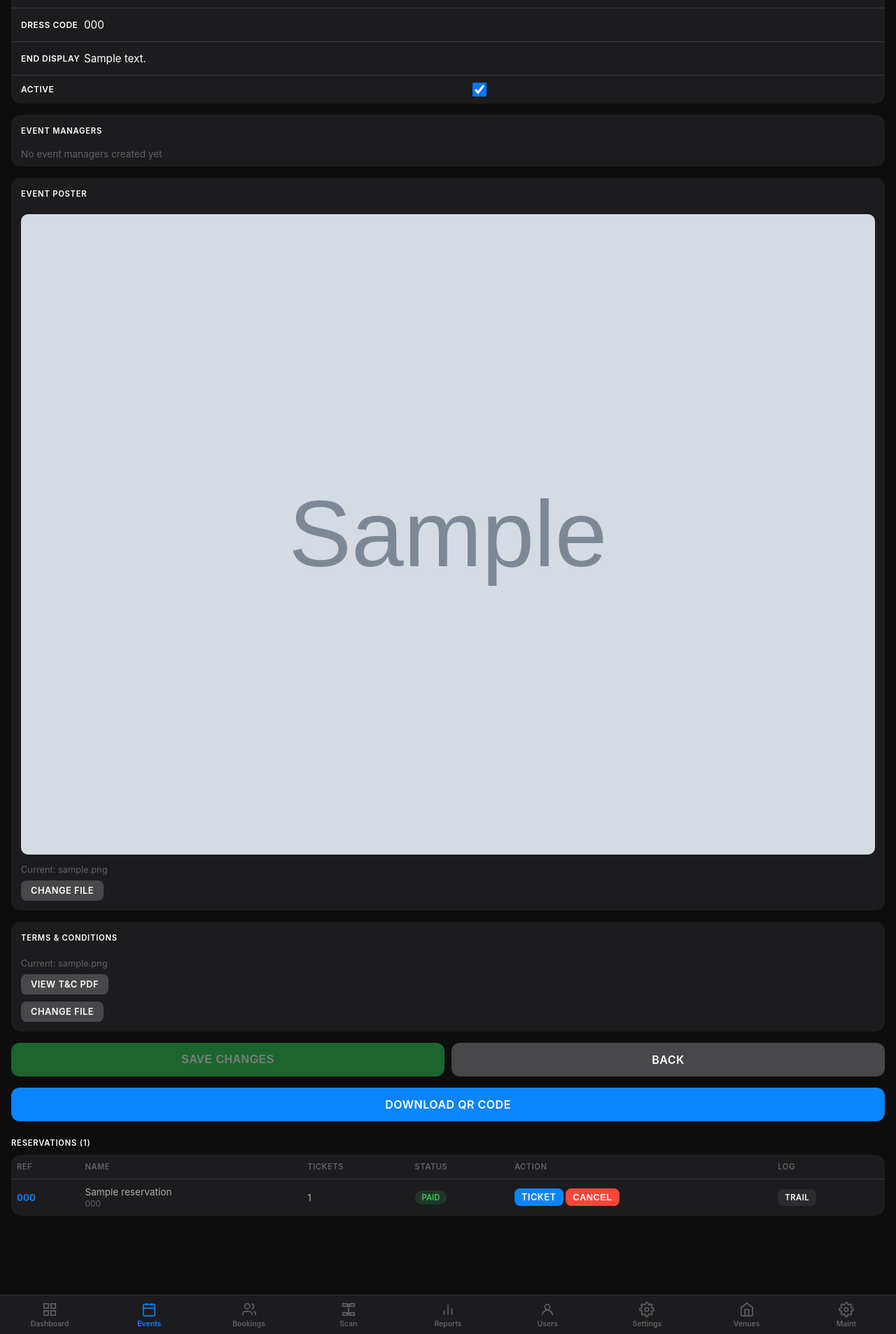
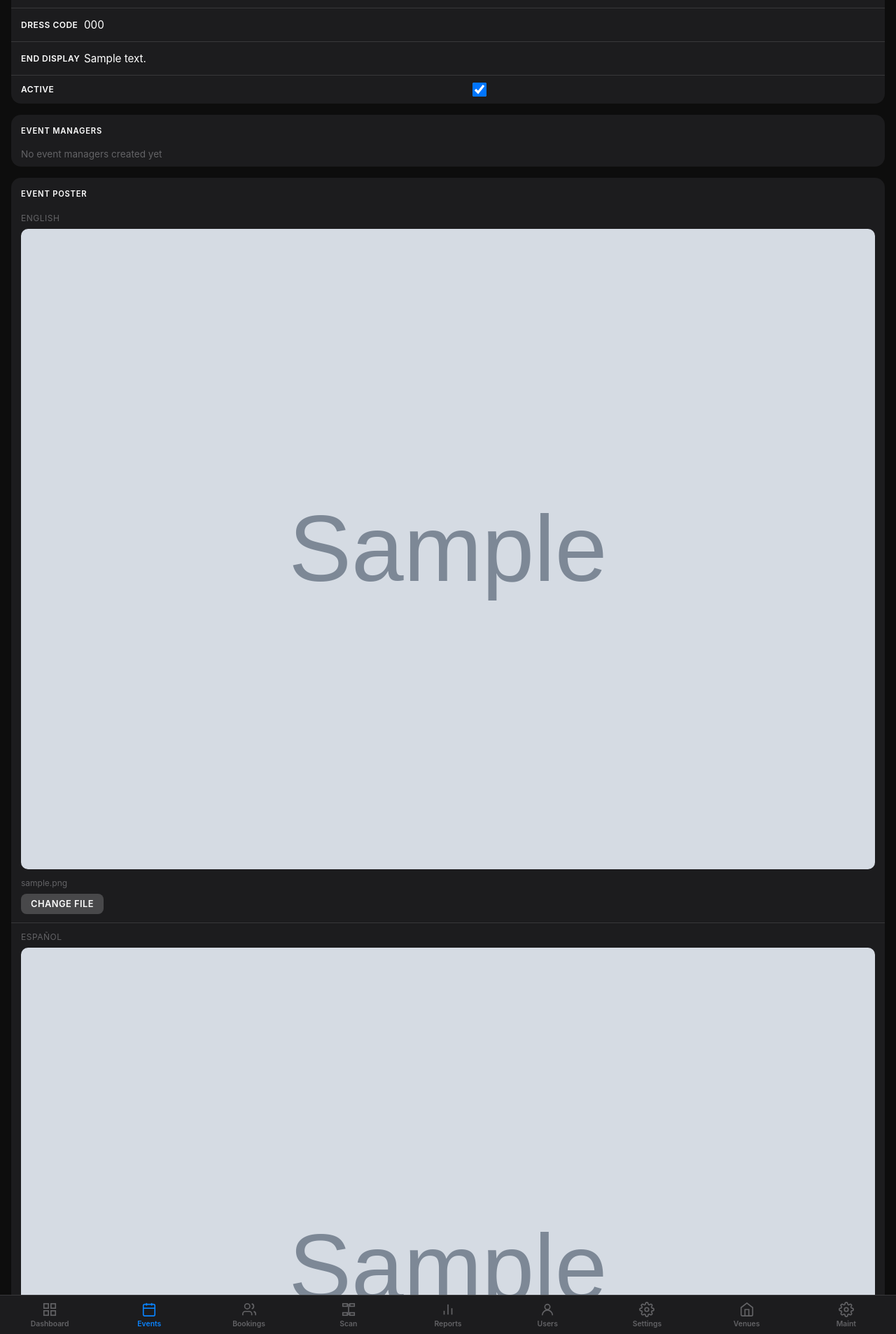
Before and after one commit to IndaloMan/EventManagement, a Flask app: page /admin/events/1 in a window 1280 px wide. Shown: the part 694-2600 px from the top of the page at 70% size. Run offline with Flask 3, Linux system fonts and the light colour scheme; a user stored in the database is signed in; tables that the repository leaves empty hold one stand-in row (values such as "Sample post"); grey boxes marked "Sample" are stand-in pictures.

Commit message:
Add language-specific poster and T&C files using naming convention
Convention: {event_code}_{type}_{lang}.{ext}
Examples: A3F9C2_poster_en.jpg, A3F9C2_poster_es.jpg, A3F9C2_terms_es.pdf

- get_event_file(event, type, lang): resolves correct file with fallback chain
  (lang-specific → English → legacy filename)
- _save_event_file(): saves with convention, cleans up stale extension variants
- event_detail.html: per-language upload slots for poster and terms,
  driven by SUPPORTED_LANGUAGES (auto-expands for future languages)
- Public templates: reserve, embed, business_events, embed_business all use
  event_file() to serve language-matched poster and T&C
- Terms checkbox in reserve route checks language-specific file existence
- Adding a new language requires only translations.py changes

Co-Authored-By: Claude Sonnet 4.6 <noreply@anthropic.com>

```diff
--- a/app.py
+++ b/app.py
@@ -85,6 +85,46 @@ def owner_or_above(f):
             abort(403)
         return f(*args, **kwargs)
     return decorated
+
+
+def get_event_file(event, file_type, lang='en'):
+    """Return filename for a language-specific event file, with fallbacks.
+
+    Priority: {event_code}_{type}_{lang}.ext → English version → legacy filename.
+    """
+    upload_folder = app.config.get('UPLOAD_FOLDER', 'static/uploads')
+    exts = ['jpg', 'jpeg', 'png', 'gif', 'webp'] if file_type == 'poster' else ['pdf']
+
+    if event.event_code:
+        for try_lang in ([lang, 'en'] if lang != 'en' else ['en']):
+            for ext in exts:
+                fname = f"{event.event_code}_{file_type}_{try_lang}.{ext}"
+                if os.path.exists(os.path.join(upload_folder, fname)):
+                    return fname
+
+    # Legacy fallback for files uploaded before this convention
+    return event.poster_filename if file_type == 'poster' else event.terms_filename
+
+
+def _save_event_file(file_obj, event_code, file_type, lang):
+    """Save uploaded file using naming convention, removing stale extension variants."""
+    if not file_obj or not file_obj.filename:
+        return
+    ext = file_obj.filename.rsplit('.', 1)[-1].lower() if '.' in file_obj.filename else ''
+    if file_type == 'poster' and ext not in {'png', 'jpg', 'jpeg', 'gif', 'webp'}:
+        return
+    if file_type == 'terms' and ext != 'pdf':
+        return
+    upload_folder = app.config['UPLOAD_FOLDER']
+    # Remove existing file for this slot with any extension
+    for old_ext in (['jpg', 'jpeg', 'png', 'gif', 'webp'] if file_type == 'poster' else ['pdf']):
+        old_path = os.path.join(upload_folder, f"{event_code}_{file_type}_{lang}.{old_ext}")
+        if os.path.exists(old_path):
+            os.remove(old_path)
+    file_obj.save(os.path.join(upload_folder, f"{event_code}_{file_type}_{lang}.{ext}"))
+
+
+app.jinja_env.globals['event_file'] = get_event_file
 
 
 @app.template_filter('fmt_eur')
@@ -187,7 +227,7 @@ def reserve(event_id):
             flash('Name and email are required.', 'error')
             return render_template('reserve.html', event=event)
 
-        if event.terms_filename and not request.form.get('agree_terms'):
+        if get_event_file(event, 'terms', get_lang()) and not request.form.get('agree_terms'):
             flash('You must agree to the Terms and Conditions.', 'error')
             return render_template('reserve.html', event=event)
 
@@ -765,17 +805,11 @@ def admin_event_detail(event_id):
         event.dress_code = request.form.get('dress_code', '').strip()
         event.is_active = 'is_active' in request.form
 
-        poster = request.files.get('poster')
-        if poster and poster.filename and allowed_file(poster.filename):
-            filename = secure_filename(f"event_{event.id}_{poster.filename}")
-            poster.save(os.path.join(app.config['UPLOAD_FOLDER'], filename))
-            event.poster_filename = filename
-
-        terms = request.files.get('terms')
-        if terms and terms.filename and terms.filename.lower().endswith('.pdf'):
-            filename = secure_filename(f"terms_{event.id}_{terms.filename}")
-            terms.save(os.path.join(app.config['UPLOAD_FOLDER'], filename))
-            event.terms_filename = filename
+        for lang_code, _ in SUPPORTED_LANGUAGES:
+            _save_event_file(request.files.get(f'poster_{lang_code}'),
+                             event.event_code, 'poster', lang_code)
+            _save_event_file(request.files.get(f'terms_{lang_code}'),
+                             event.event_code, 'terms', lang_code)
 
         if current_user.role_exact in ('global_admin', 'owner'):
             event.managers.clear()
--- a/templates/admin/event_detail.html
+++ b/templates/admin/event_detail.html
@@ -104,36 +104,44 @@
 
     <div class="field-group">
         <p class="field-group-label">Event Poster</p>
-        <div style="padding: 14px;">
-            {% if event.poster_filename %}
-            <img src="{{ url_for('static', filename='uploads/' + event.poster_filename) }}" alt="Poster" class="event-poster" style="margin-bottom: 10px;">
-            <div style="font-size: 0.8rem; color: var(--text3); margin-bottom: 8px;">Current: {{ event.poster_filename }}</div>
+        {% for code, name in supported_languages %}
+        {% set current_poster = event_file(event, 'poster', code) %}
+        <div style="padding: 12px 14px; {% if not loop.last %}border-bottom: 1px solid var(--border);{% endif %}">
+            <p style="font-size: 0.75rem; color: var(--text3); margin-bottom: 8px; text-transform: uppercase; letter-spacing: 0.5px;">{{ name }}</p>
+            {% if current_poster %}
+            <img src="{{ url_for('static', filename='uploads/' + current_poster) }}" alt="Poster" class="event-poster" style="margin-bottom: 8px;">
+            <div style="font-size: 0.75rem; color: var(--text3); margin-bottom: 8px;">{{ current_poster }}</div>
             {% endif %}
             <div style="display: flex; align-items: center; gap: 10px; flex-wrap: wrap;">
                 <label class="btn btn-surface btn-sm" style="cursor: pointer; margin: 0;">
-                    {% if event.poster_filename %}Change File{% else %}Choose File{% endif %}
-                    <input type="file" name="poster" accept="image/*" style="display: none;" onchange="showChosen(this, 'poster-chosen')">
+                    {% if current_poster %}Change File{% else %}Choose File{% endif %}
+                    <input type="file" name="poster_{{ code }}" accept="image/*" style="display: none;" onchange="showChosen(this, 'poster-chosen-{{ code }}')">
                 </label>
-                <span id="poster-chosen" style="font-size: 0.8rem; color: var(--text2);"></span>
+                <span id="poster-chosen-{{ code }}" style="font-size: 0.8rem; color: var(--text2);"></span>
             </div>
         </div>
+        {% endfor %}
     </div>
 
     <div class="field-group">
         <p class="field-group-label">Terms &amp; Conditions</p>
-        <div style="padding: 14px;">
-            {% if event.terms_filename %}
-            <div style="font-size: 0.8rem; color: var(--text3); margin-bottom: 8px;">Current: {{ event.terms_filename }}</div>
-            <a href="{{ url_for('static', filename='uploads/' + event.terms_filename) }}" target="_blank" class="btn btn-surface btn-sm" style="margin-bottom: 10px; display: inline-block;">View T&amp;C PDF</a>
+        {% for code, name in supported_languages %}
+        {% set current_terms = event_file(event, 'terms', code) %}
+        <div style="padding: 12px 14px; {% if not loop.last %}border-bottom: 1px solid var(--border);{% endif %}">
+            <p style="font-size: 0.75rem; color: var(--text3); margin-bottom: 8px; text-transform: uppercase; letter-spacing: 0.5px;">{{ name }}</p>
+            {% if current_terms %}
+            <div style="font-size: 0.75rem; color: var(--text3); margin-bottom: 6px;">{{ current_terms }}</div>
+            <a href="{{ url_for('static', filename='uploads/' + current_terms) }}" target="_blank" class="btn btn-surface btn-sm" style="margin-bottom: 8px; display: inline-block;">View PDF</a>
             {% endif %}
             <div style="display: flex; align-items: center; gap: 10px; flex-wrap: wrap;">
                 <label class="btn btn-surface btn-sm" style="cursor: pointer; margin: 0;">
-                    {% if event.terms_filename %}Change File{% else %}Choose File{% endif %}
-                    <input type="file" name="terms" accept=".pdf" style="display: none;" onchange="showChosen(this, 'terms-chosen')">
+                    {% if current_terms %}Change File{% else %}Choose File{% endif %}
+                    <input type="file" name="terms_{{ code }}" accept=".pdf" style="display: none;" onchange="showChosen(this, 'terms-chosen-{{ code }}')">
                 </label>
-                <span id="terms-chosen" style="font-size: 0.8rem; color: var(--text2);"></span>
+                <span id="terms-chosen-{{ code }}" style="font-size: 0.8rem; color: var(--text2);"></span>
             </div>
         </div>
+        {% endfor %}
     </div>
 
     <div class="btn-row" style="margin-top: 16px;">
--- a/templates/business_events.html
+++ b/templates/business_events.html
@@ -22,8 +22,9 @@
         <span class="card-chevron">&rsaquo;</span>
     </div>
     <div class="card-body">
-        {% if event.poster_filename %}
-        <img src="{{ url_for('static', filename='uploads/' + event.poster_filename) }}" alt="{{ event.title }}" class="event-poster">
+        {% set poster = event_file(event, 'poster', lang) %}
+        {% if poster %}
+        <img src="{{ url_for('static', filename='uploads/' + poster) }}" alt="{{ event.title }}" class="event-poster">
         {% endif %}
 
         <div class="event-detail">
--- a/templates/embed.html
+++ b/templates/embed.html
@@ -36,11 +36,12 @@
                         </select>
                     </div>
                 </div>
-                {% if event.terms_filename %}
+                {% set terms = event_file(event, 'terms', lang) %}
+                {% if terms %}
                 <div class="field-group">
                     <div style="display: flex; align-items: center; gap: 8px; padding: 10px 14px;">
                         <input type="checkbox" id="agree_terms" name="agree_terms" value="1" required style="width: 18px; height: 18px; flex-shrink: 0;">
-                        <label for="agree_terms" style="font-size: 0.85rem; color: var(--text2); white-space: nowrap;">{{ t.agree_terms_prefix }} <a href="{{ url_for('static', filename='uploads/' + event.terms_filename) }}" target="_blank" style="color: var(--accent);">{{ t.terms_link }}</a></label>
+                        <label for="agree_terms" style="font-size: 0.85rem; color: var(--text2); white-space: nowrap;">{{ t.agree_terms_prefix }} <a href="{{ url_for('static', filename='uploads/' + terms) }}" target="_blank" style="color: var(--accent);">{{ t.terms_link }}</a></label>
                     </div>
                 </div>
                 {% endif %}
--- a/templates/embed_business.html
+++ b/templates/embed_business.html
@@ -18,8 +18,9 @@
                     <span class="card-chevron">&rsaquo;</span>
                 </div>
                 <div class="card-body">
-                    {% if event.poster_filename %}
-                    <img src="{{ url_for('static', filename='uploads/' + event.poster_filename) }}" alt="{{ event.title }}" class="event-poster">
+                    {% set poster = event_file(event, 'poster', lang) %}
+                    {% if poster %}
+                    <img src="{{ url_for('static', filename='uploads/' + poster) }}" alt="{{ event.title }}" class="event-poster">
                     {% endif %}
                     <div class="event-detail">
                         <svg viewBox="0 0 24 24" fill="none" stroke="currentColor" stroke-width="1.8"><rect x="3" y="4" width="18" height="18" rx="2"/><line x1="16" y1="2" x2="16" y2="6"/><line x1="8" y1="2" x2="8" y2="6"/><line x1="3" y1="10" x2="21" y2="10"/></svg>
```
Also changed, not shown: templates/reserve.html (+6 -4 lines).
